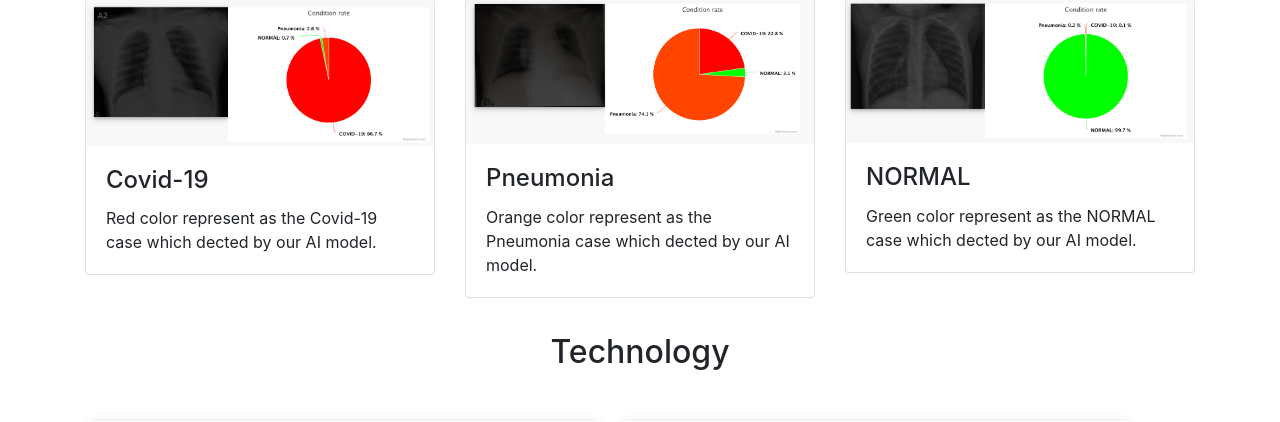
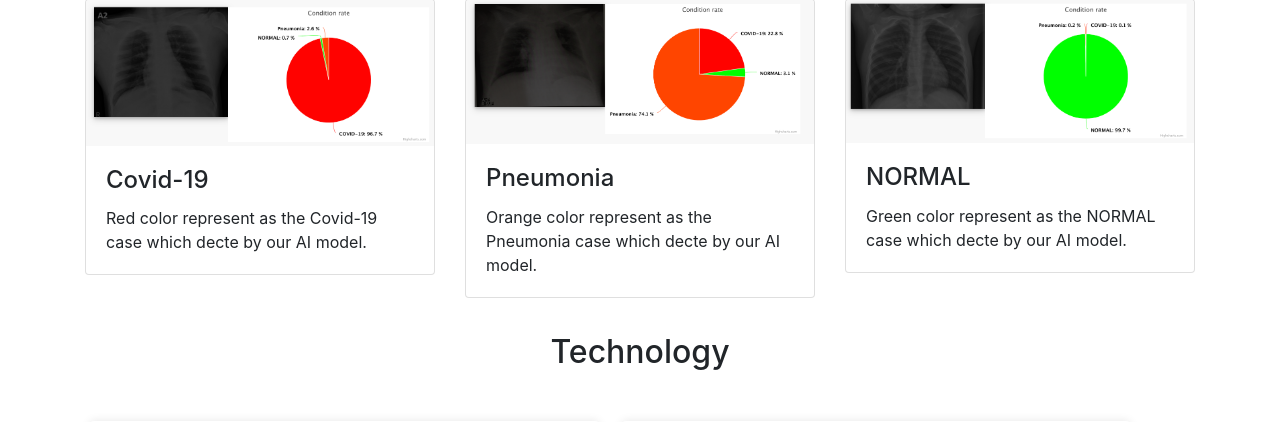
Before and after one commit to covidxray/covidxray.org, a Flask app: page / in a window 1280 px wide. Shown: the part 700-1122 px from the top of the page. Run offline with Flask 2, Linux system fonts and the light colour scheme; parts of the project's set-up code (start-up, migrations or seed data) failed here and were passed over; some libraries are stand-ins or nearby versions.

Commit message:
mete tag

```diff
--- a/app/templates/includes/home-header.html
+++ b/app/templates/includes/home-header.html
@@ -12,6 +12,7 @@
 <!-- Meta for SEO -->
 <meta name="description"
       content="Chest x-ray can be a fast, effective, and affordable test to evaluate coronavirus-related pneumonia. We suggest the use of AI as a supportive tool for the interpretation of chest x-ray exams, as below.">
+<meta itemprop="description" content="Chest x-ray can be a fast, effective, and affordable test to evaluate coronavirus-related pneumonia. We suggest the use of AI as a supportive tool for the interpretation of chest x-ray exams, as below.">
 <meta itemprop="image" content="https://www.covidxray.org/static/assets/img/home/1.png">
 <meta name="og:site_name" content="A2A Digital">
 <meta property="og:type"  content="website" />
@@ -25,8 +26,6 @@
 <meta name="twitter:title" content="Covid-xray">
 <meta name="twitter:description"
       content="Chest x-ray can be a fast, effective, and affordable test to evaluate coronavirus-related pneumonia. We suggest the use of AI as a supportive tool for the interpretation of chest x-ray exams, as below.">
-<meta itemprop="description"
-      content="Chest x-ray can be a fast, effective, and affordable test to evaluate coronavirus-related pneumonia. We suggest the use of AI as a supportive tool for the interpretation of chest x-ray exams, as below.">
 <meta property="og:locale">
 <link rel="canonical">
 <meta name="keywords">
--- a/app/templates/pages/home.html
+++ b/app/templates/pages/home.html
@@ -27,7 +27,7 @@
                       <img class="card-img-top image-style" src="/static/assets/img/home/1.png" alt="Card image">
                       <div class="card-body">
                           <h4 class="card-title">Covid-19</h4>
-                          <p class="card-text">Red color represent as the Covid-19 case which dected by our AI model.
+                          <p class="card-text">Red color represent as the Covid-19 case which decte by our AI model.
                           </p>
                       </div>
                   </div>
@@ -37,7 +37,7 @@
                       <img class="card-img-top image-style" src="/static/assets/img/home/2.png" alt="Card image">
                       <div class="card-body">
                           <h4 class="card-title">Pneumonia</h4>
-                          <p class="card-text">Orange color represent as the Pneumonia case which dected by our AI model.</p>
+                          <p class="card-text">Orange color represent as the Pneumonia case which decte by our AI model.</p>
                       </div>
                   </div>
               </div>
@@ -46,7 +46,7 @@
                       <img class="card-img-top image-style" src="/static/assets/img/home/3.png" alt="Card image">
                       <div class="card-body">
                           <h4 class="card-title">NORMAL</h4>
-                          <p class="card-text">Green color represent as the NORMAL case which dected by our AI model.</p>
+                          <p class="card-text">Green color represent as the NORMAL case which decte by our AI model.</p>
                       </div>
                   </div>
               </div>
```
